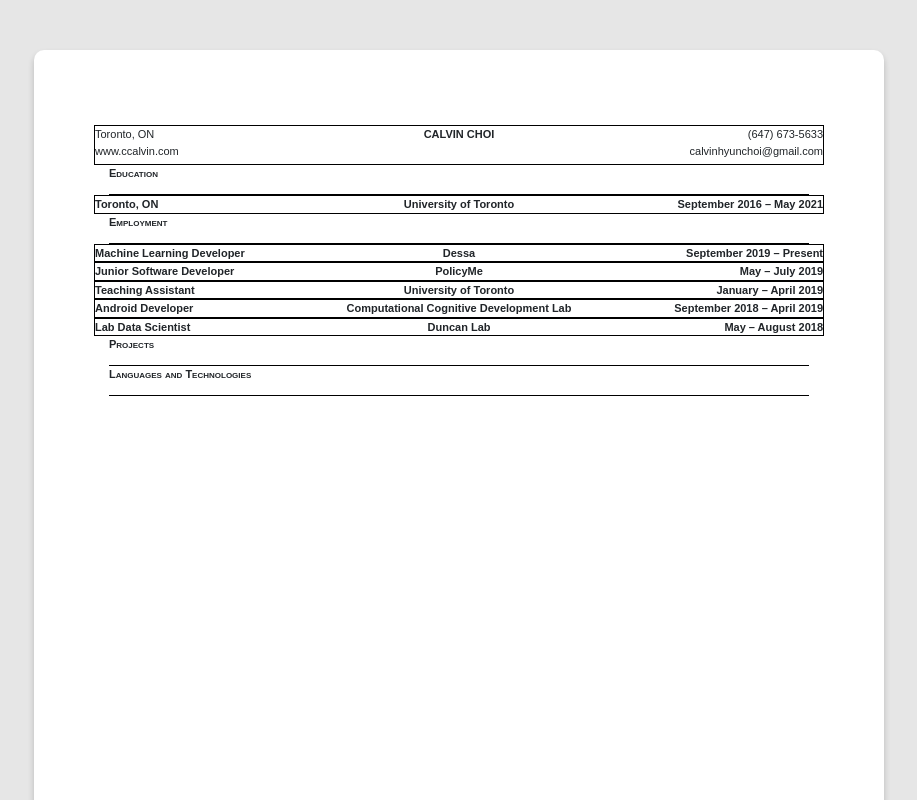
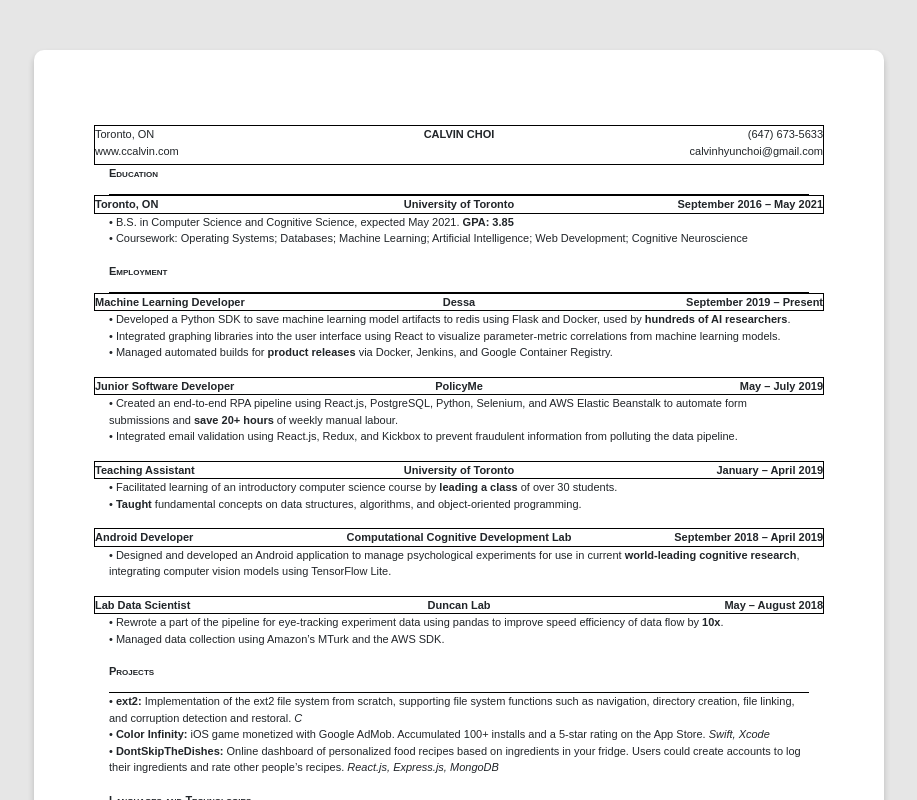
Before and after one commit to choi-calvin/choi-calvin.github.io, a React (Create React App) app: page / in a window 1280 px wide. Shown: the top 800 px of the page, without its empty margins (181-1098 px from the left). Built offline with nearby package versions, Linux system fonts and the light colour scheme.

Commit message:
Add bodies

```diff
--- a/src/js/containers/Resume.js
+++ b/src/js/containers/Resume.js
@@ -3,6 +3,7 @@
 import Title from './Title';
 import Header from './Header';
 import Subheader from './Subheader';
+import Bodies from '../data/bodies';
 
 class Resume extends Component {
   render() {
@@ -16,34 +17,42 @@
             textCenter="University of Toronto"
             textRight="September 2016 – May 2021"
           />
+          {Bodies.educationMain}
           <Header text="Employment" />
           <Subheader
             textLeft="Machine Learning Developer"
             textCenter="Dessa"
             textRight="September 2019 – Present"
           />
+          {Bodies.employmentDessa}
           <Subheader
             textLeft="Junior Software Developer"
             textCenter="PolicyMe"
             textRight="May – July 2019"
           />
+          {Bodies.employmentPolicyMe}
           <Subheader
             textLeft="Teaching Assistant"
             textCenter="University of Toronto"
             textRight="January – April 2019"
           />
+          {Bodies.employmentTA}
           <Subheader
             textLeft="Android Developer"
             textCenter="Computational Cognitive Development Lab"
             textRight="September 2018 – April 2019"
           />
+          {Bodies.employmentCoCo}
           <Subheader
             textLeft="Lab Data Scientist"
             textCenter="Duncan Lab"
             textRight="May – August 2018"
           />
+          {Bodies.employmentDuncan}
           <Header text="Projects" />
+          {Bodies.projectsMain}
           <Header text="Languages and Technologies" />
+          {Bodies.languagesMain}
         </div>
       </div>
     );
--- /dev/null
+++ b/src/js/data/bodies.js
@@ -0,0 +1,57 @@
+import React from 'react';
+
+const Bodies = {
+  educationMain: (
+    <p>
+      •	B.S. in Computer Science and Cognitive Science, expected May 2021. <b>GPA: 3.85</b><br />
+      •	Coursework: Operating Systems; Databases; Machine Learning; Artificial Intelligence; Web Development; Cognitive Neuroscience
+    </p>
+  ),
+  employmentDessa: (
+    <p>
+      •	Developed a Python SDK to save machine learning model artifacts to redis using Flask and Docker, used by <b>hundreds of AI researchers</b>.<br />
+      •	Integrated graphing libraries into the user interface using React to visualize parameter-metric correlations from machine learning models.<br />
+      •	Managed automated builds for <b>product releases</b> via Docker, Jenkins, and Google Container Registry.
+    </p>
+  ),
+  employmentPolicyMe: (
+    <p>
+      •	Created an end-to-end RPA pipeline using React.js, PostgreSQL, Python, Selenium, and AWS Elastic Beanstalk to automate form submissions and <b>save 20+ hours</b> of weekly manual labour.<br />
+      •	Integrated email validation using React.js, Redux, and Kickbox to prevent fraudulent information from polluting the data pipeline.
+    </p>
+  ),
+  employmentTA: (
+    <p>
+      •	Facilitated learning of an introductory computer science course by <b>leading a class</b> of over 30 students.<br />
+      •	<b>Taught</b> fundamental concepts on data structures, algorithms, and object-oriented programming.
+    </p>
+  ),
+  employmentCoCo: (
+    <p>
+      •	Designed and developed an Android application to manage psychological experiments for use in current <b>world-leading cognitive research</b>, integrating computer vision models using TensorFlow Lite.
+    </p>
+  ),
+  employmentDuncan: (
+    <p>
+      •	Rewrote a part of the pipeline for eye-tracking experiment data using pandas to improve speed efficiency of data flow by <b>10x</b>.<br />
+      •	Managed data collection using Amazon’s MTurk and the AWS SDK.
+    </p>
+  ),
+  projectsMain: (
+    <p>
+      •	<b>ext2:</b> Implementation of the ext2 file system from scratch, supporting file system functions such as navigation, directory creation, file linking, and corruption detection and restoral.  <i>C</i><br />
+      •	<b>Color Infinity:</b> iOS game monetized with Google AdMob. Accumulated 100+ installs and a 5-star rating on the App Store.  <i>Swift, Xcode</i><br />
+      •	<b>DontSkipTheDishes:</b> Online dashboard of personalized food recipes based on ingredients in your fridge. Users could create accounts to log their ingredients and rate other people’s recipes.  <i>React.js, Express.js, MongoDB</i>
+    </p>
+  ),
+  languagesMain: (
+    <p>
+      •	Python, React.js, Javascript, Java, C (proficient)<br />
+      •	Bash, Docker (knowledgeable)<br />
+      •	Swift, Xcode, Android Studio (prior experience)<br />
+      •	Git, particularly with GitHub
+    </p>
+  ),
+};
+
+export default Bodies;
```
